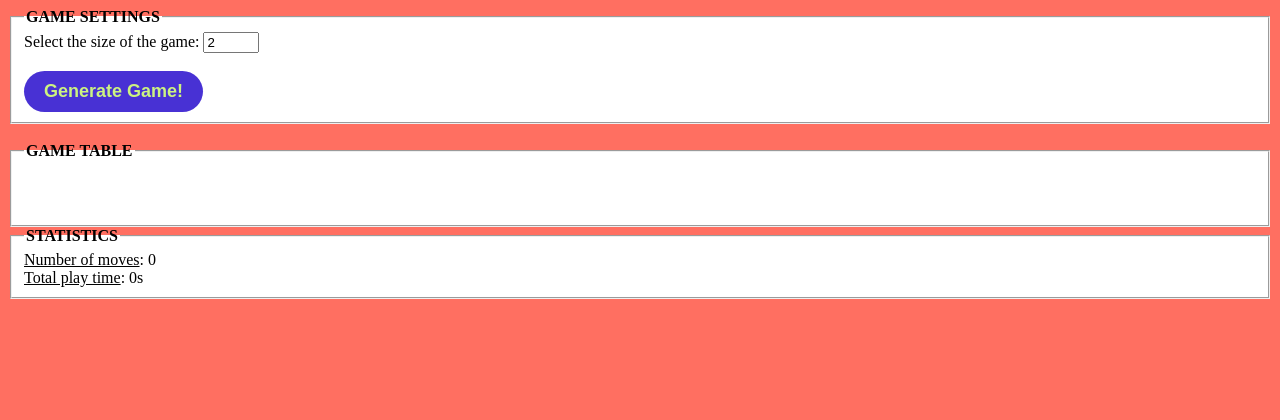
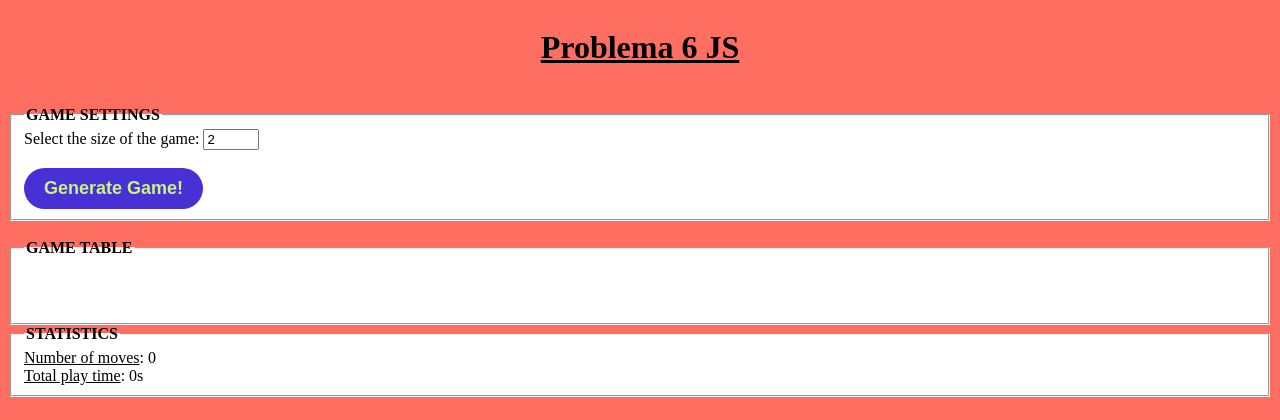
Before and after one commit to Ampersand25/Web-Programming, a PHP site: page / in a window 1280 px wide. Shown: the top 420 px of the page. Run offline with PHP 8.4, Linux system fonts and the light colour scheme.

Commit message:
Added heading + changed background color

```diff
--- a/JS/Lab3JS6/index.html
+++ b/JS/Lab3JS6/index.html
@@ -6,6 +6,12 @@
     <link rel="stylesheet" type="text/css" href="style.css">
 </head>
 <body>
+    <div class="title-container">
+        <h1><u>Problema 6 JS</u></h1>
+    </div>
+
+    <br>
+
     <fieldset>
         <legend><b>GAME SETTINGS</b></legend>
 
--- a/JS/Lab3JS6/style.css
+++ b/JS/Lab3JS6/style.css
@@ -1,5 +1,13 @@
 body {
     background-color: #FF6F61;
+}
+
+.title-container {
+    text-align: center;
+}
+
+h1 {
+    display: inline-block;
 }
 
 fieldset {
```
